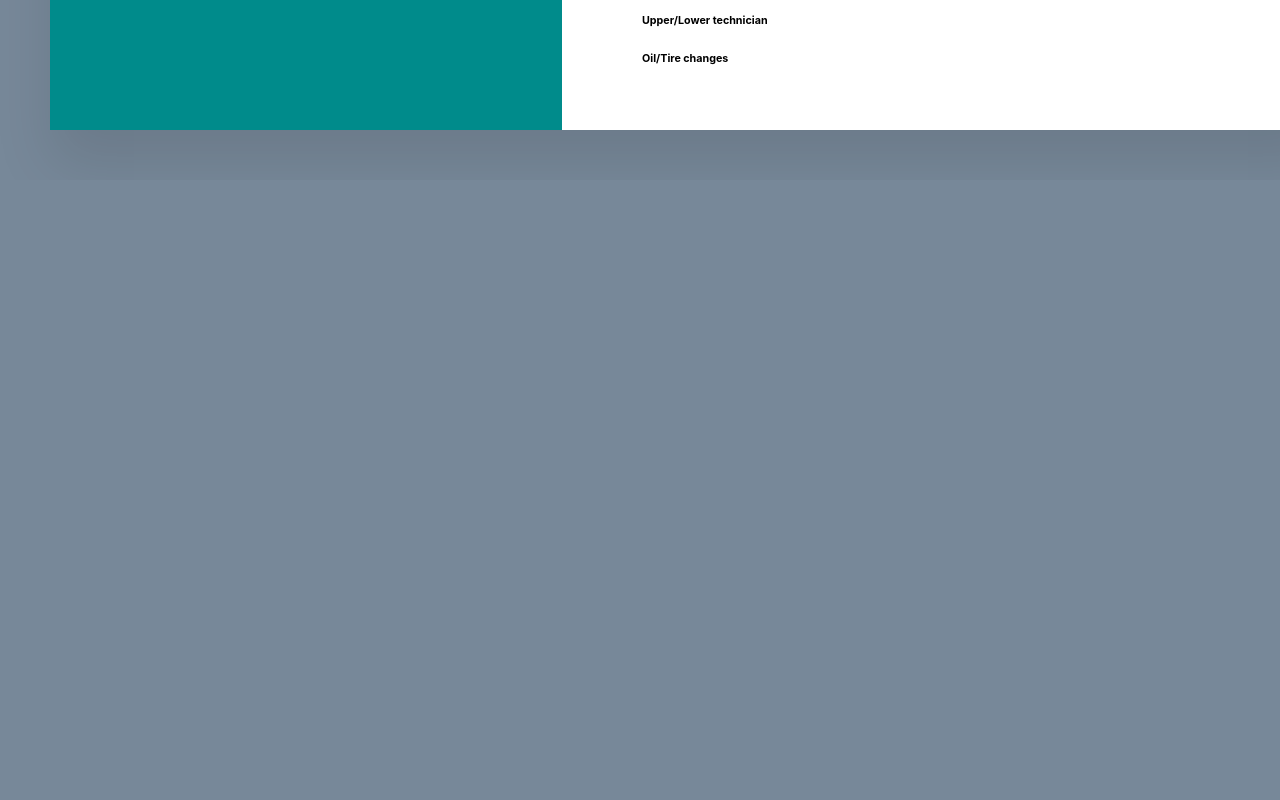
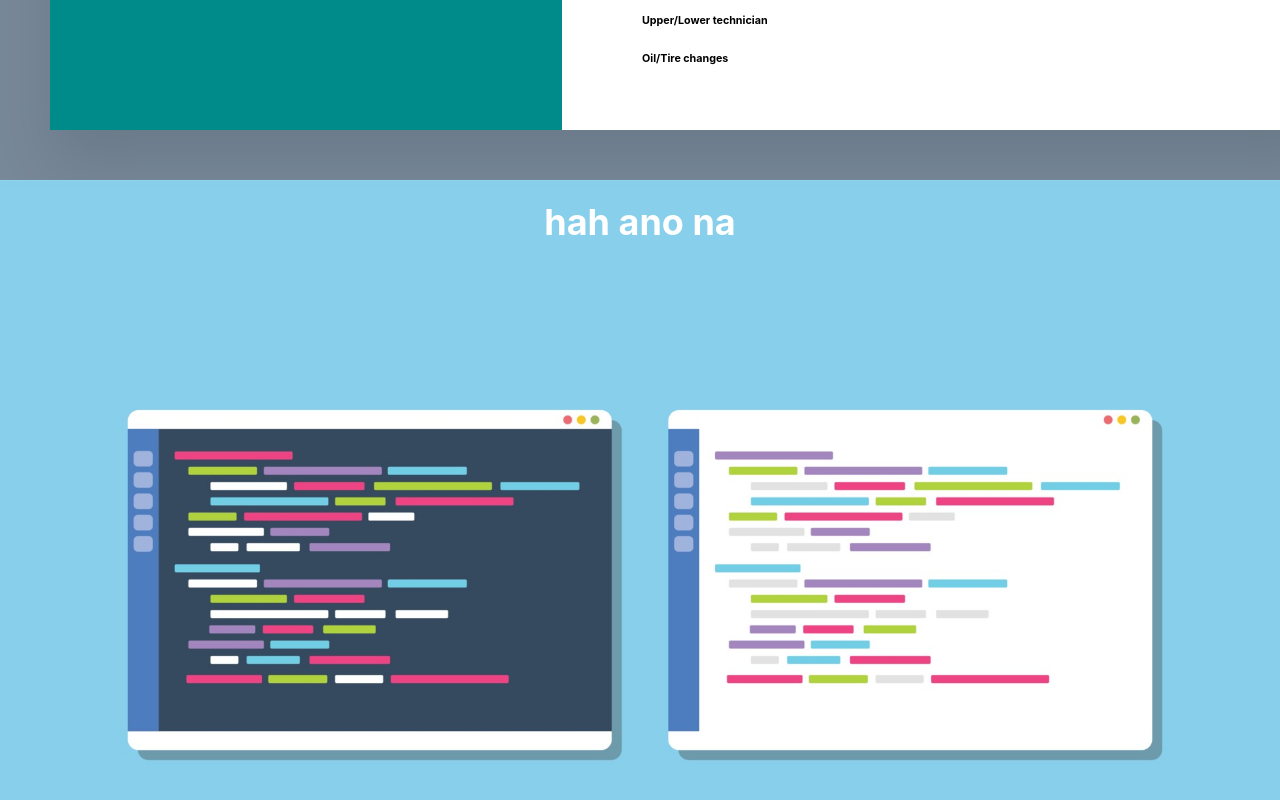
Before and after one commit to icp049/personal_website4.0, a React (Create React App) app: page / in a window 1280 px wide. Shown: the part 4429-5229 px from the top of the page. Before the commit the page ends 4609 px from the top, so only its background shows below. Built offline with nearby package versions, Linux system fonts and the light colour scheme.

Commit message:
added projects

```diff
--- a/src/App.js
+++ b/src/App.js
@@ -3,6 +3,7 @@ import Navbar from './components/Navbar'
 import Home from './components/Home'
 import About from './components/About'
 import Resume from './components/Resume'
+import Projects from './components/Projects'
 
 function App() {
   return (
@@ -11,6 +12,7 @@ function App() {
       <Navbar />
       <About />
       <Resume />
+      <Projects />
 
     </div>
   );
--- a/src/components/About.js
+++ b/src/components/About.js
@@ -12,8 +12,13 @@ const About = () => {
                     <span className='line'></span>
                     <p>""""</p>
                     <p>""""</p>
+
                     <button className='button'>Explore More</button>
                 </div>
+
+
+
+
             </div>
         </div>
     )
--- /dev/null
+++ b/src/components/Projects.css
@@ -0,0 +1,23 @@
+.projects {
+    position: relative;
+    width: 100%;
+    height: 100vh;
+  }
+
+  .background-image {
+    position: absolute;
+    top: 0;
+    left: 0;
+    width: 100%;
+    height: 100%;
+    object-fit: cover;
+  }
+
+  h1 {
+    position: relative;
+    z-index: 1;
+    color: white;
+    font-size: 36px;
+    text-align: center;
+    padding: 20px;
+  }
--- /dev/null
+++ b/src/components/Projects.js
@@ -0,0 +1,14 @@
+import React from 'react';
+import './Projects.css';
+import photoFile from '../images/program.jpg';
+
+const Projects = () => {
+  return (
+    <div className="home">
+      <img className="background-image" src={photoFile} alt="Background" />
+      <h1>hah ano na</h1>
+    </div>
+  );
+}
+
+export default Projects;
```
Also changed, not shown: src/images/program.jpg (added).
